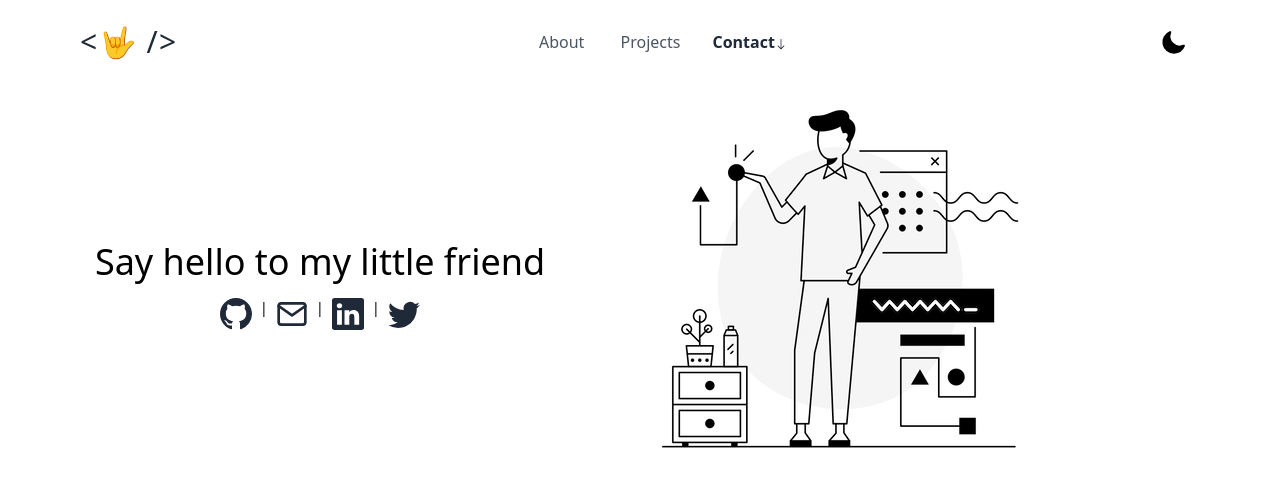
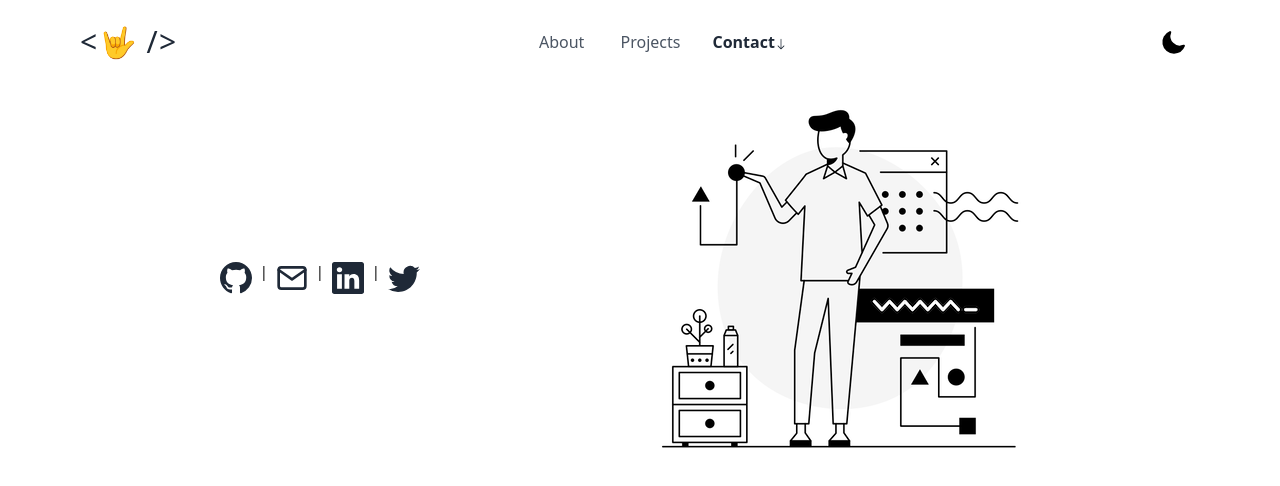
Before and after one commit to mehmetYilmaz9/portfolioV2, a Next.js app: page /contact in a window 1280 px wide. Shown: the top 486 px of the page. Built offline with nearby package versions, Linux system fonts and the light colour scheme.

Commit message:
Update Contact.jsx

```diff
--- a/components/Contact.jsx
+++ b/components/Contact.jsx
@@ -12,11 +12,8 @@ const Contact = () => {
             <div className="container flex flex-col-reverse items-center justify-center mx-auto space-y-2  md:flex-row ">
             <div className="flex  items-center justify-center md:w-1/2"  >
                     <div className="text-4xl py-4">
-                        <div className="flex items-center">
-                            <h1 className="py-4 font-sans"> Say hello to my little friend </h1>
-                        </div>
+
                         <div>
-
                             <span className="text-sm flex justify-center font-extralight tracking-wide ">
                                 <a href="https://github.com/mehmetYilmaz9" alt="github" rel="noopener noreferrer" target="_blank"> <BsGithub  className="h-8 w-8 mx-2  text-gray-800 dark:text-white "  /></a> |
                                 <a href="mailto:mehmet.web.y@gmail.com"> <FiMail className="h-8 w-8 mx-2  text-gray-800 dark:text-white" /></a> |
```
